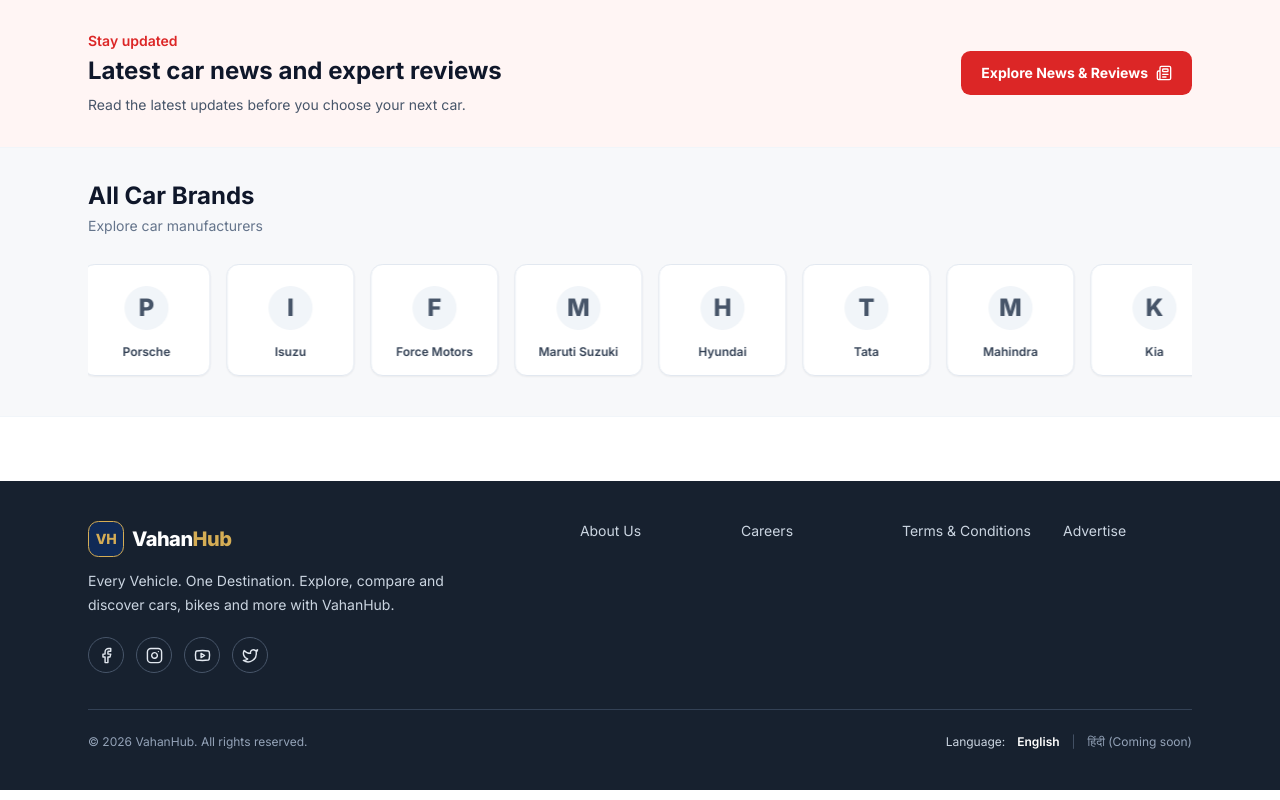
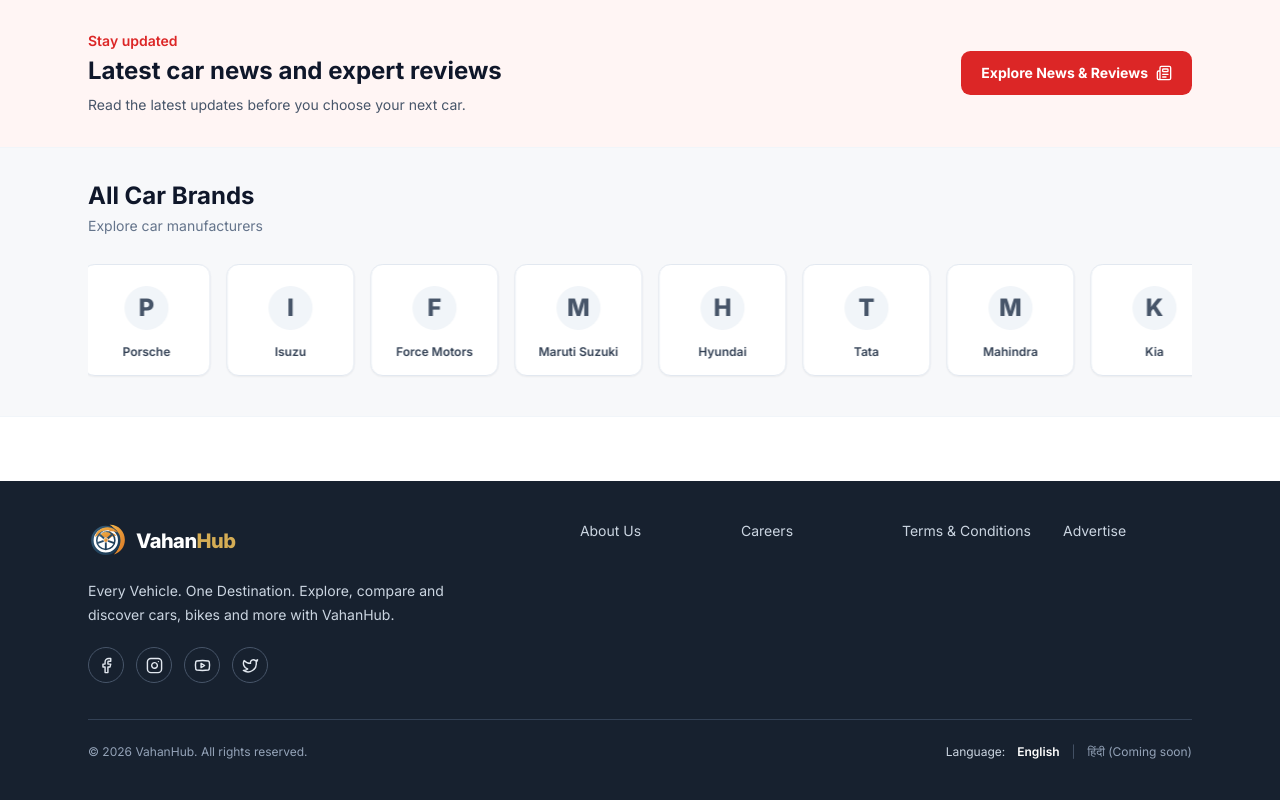
Before and after one commit to Ashutosh-Pandey777/ShowCarDetail, a React (Vite) app: page / in a window 1280 px wide. Shown: the part 2117-2917 px from the top of the page. Built offline with nearby package versions, Linux system fonts and the light colour scheme; no server answers.

Commit message:
Use matching steering wheel brand mark in footer

```diff
--- a/src/components/layout/Footer.jsx
+++ b/src/components/layout/Footer.jsx
@@ -7,7 +7,7 @@ export default function Footer() {
   <div className="mx-auto max-w-6xl px-4 py-10 sm:px-6">
    <div className="flex flex-col justify-between gap-8 md:flex-row md:items-start">
     <div>
-     <Link to="/" className="inline-flex items-center gap-2 text-xl font-extrabold tracking-tight"><span className="grid h-9 w-9 place-items-center rounded-lg border border-[#D5AD55] bg-[#102A56] text-sm font-black text-[#D5AD55]">VH</span><span>Vahan<span className="text-[#D5AD55]">Hub</span></span></Link>
+     <Link to="/" className="inline-flex items-center gap-2 text-xl font-extrabold tracking-tight"><img src="/drivedunya-mark.svg" alt="" className="h-10 w-10 object-contain" /><span>Vahan<span className="text-[#D5AD55]">Hub</span></span></Link>
      <p className="mt-3 max-w-sm text-sm leading-6 text-slate-300">Every Vehicle. One Destination. Explore, compare and discover cars, bikes and more with VahanHub.</p>
      <div className="mt-5 flex gap-3">{[[Facebook,'https://www.facebook.com/','Facebook'],[Instagram,'https://www.instagram.com/','Instagram'],[Youtube,'https://www.youtube.com/','YouTube'],[Twitter,'https://twitter.com/','Twitter']].map(([Icon,url,label])=><a key={label} href={url} target="_blank" rel="noreferrer" aria-label={label} className="grid h-9 w-9 place-items-center rounded-full border border-slate-600 text-slate-200 transition hover:border-red-500 hover:bg-red-600"><Icon size={17}/></a>)}</div>
     </div>
```
